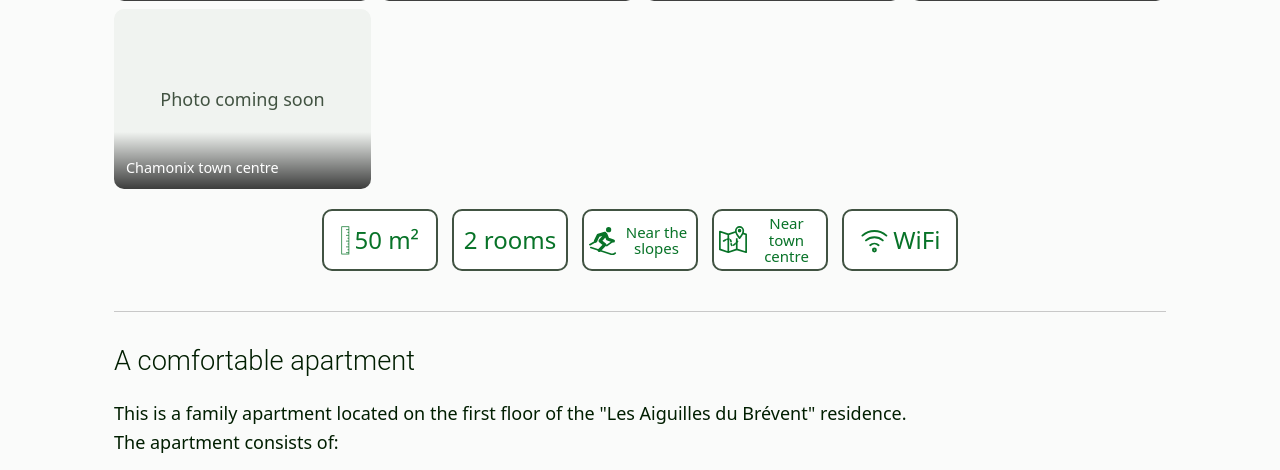
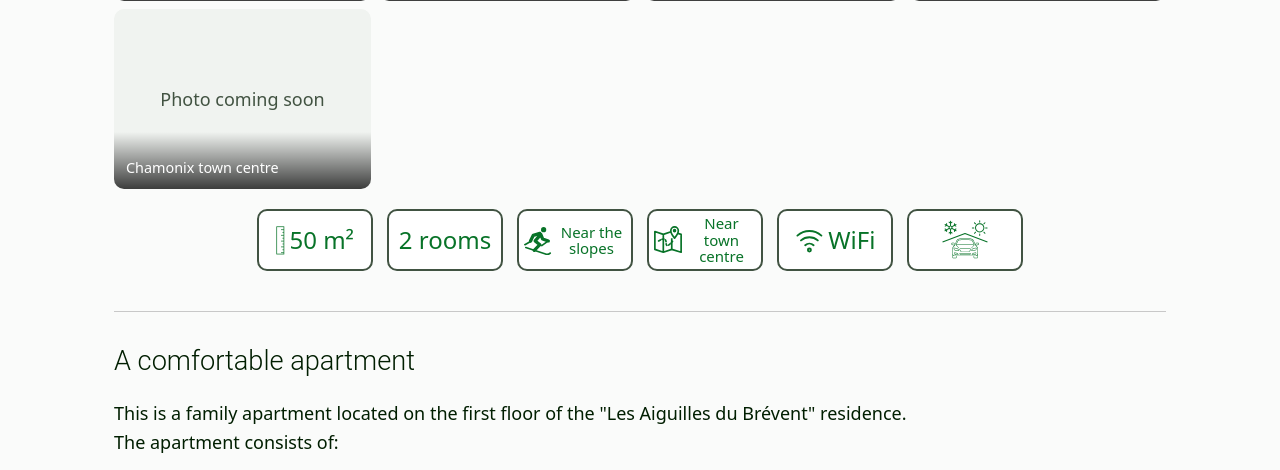
Before and after one commit to michelange2008/chez-bouy, a Laravel app: page / in a window 1280 px wide. Shown: the part 982-1452 px from the top of the page. Run offline with Laravel 12, Linux system fonts and the light colour scheme; data comes from the database, SQL or seed files in the repository; style sheets or scripts are compiled from the project's sources.

Commit message:
ajout icone parking couvert

```diff
--- a/lang/en/site.php
+++ b/lang/en/site.php
@@ -24,6 +24,7 @@ return [
     'home_subtitle' => 'Make yourself at home.',
     'home_intro' => 'Explore the photos and start planning your next stay.',
     'apartment_rooms' => '2 rooms',
+    'covered_parking' => 'Covered parking',
     'near_slopes' => 'Near the slopes',
     'near_town_centre' => 'Near town centre',
     'photos_link' => 'Explore the photos',
--- a/lang/fr/site.php
+++ b/lang/fr/site.php
@@ -24,6 +24,7 @@ return [
     'home_subtitle' => 'Vous êtes chez vous.',
     'home_intro' => 'Découvrez les lieux en images et préparez votre prochain séjour.',
     'apartment_rooms' => '2 pièces',
+    'covered_parking' => 'Parking couvert',
     'near_slopes' => 'Proche pistes',
     'near_town_centre' => 'Proche centre-ville',
     'photos_link' => 'Découvrir les photos',
--- a/lang/it/site.php
+++ b/lang/it/site.php
@@ -24,6 +24,7 @@ return [
     'home_subtitle' => 'Sentitevi a casa.',
     'home_intro' => 'Scoprite gli ambienti in foto e preparate il vostro prossimo soggiorno.',
     'apartment_rooms' => '2 locali',
+    'covered_parking' => 'Parcheggio coperto',
     'near_slopes' => 'Vicino alle piste',
     'near_town_centre' => 'Vicino al centro',
     'photos_link' => 'Scopri le foto',
--- a/resources/views/home.blade.php
+++ b/resources/views/home.blade.php
@@ -84,6 +84,9 @@
             </svg>
             <span>WiFi</span>
         </li>
+        <li>
+            <img src="{{ asset('icones/parking_couvert.svg') }}" alt="{{ __('site.covered_parking') }}" width="52" height="52" class="shrink-0">
+        </li>
     </ul>
     <div class="home-text-sections">
         @forelse($sections as $section)
```
Also changed, not shown: public/icones/parking_couvert.svg (added).
